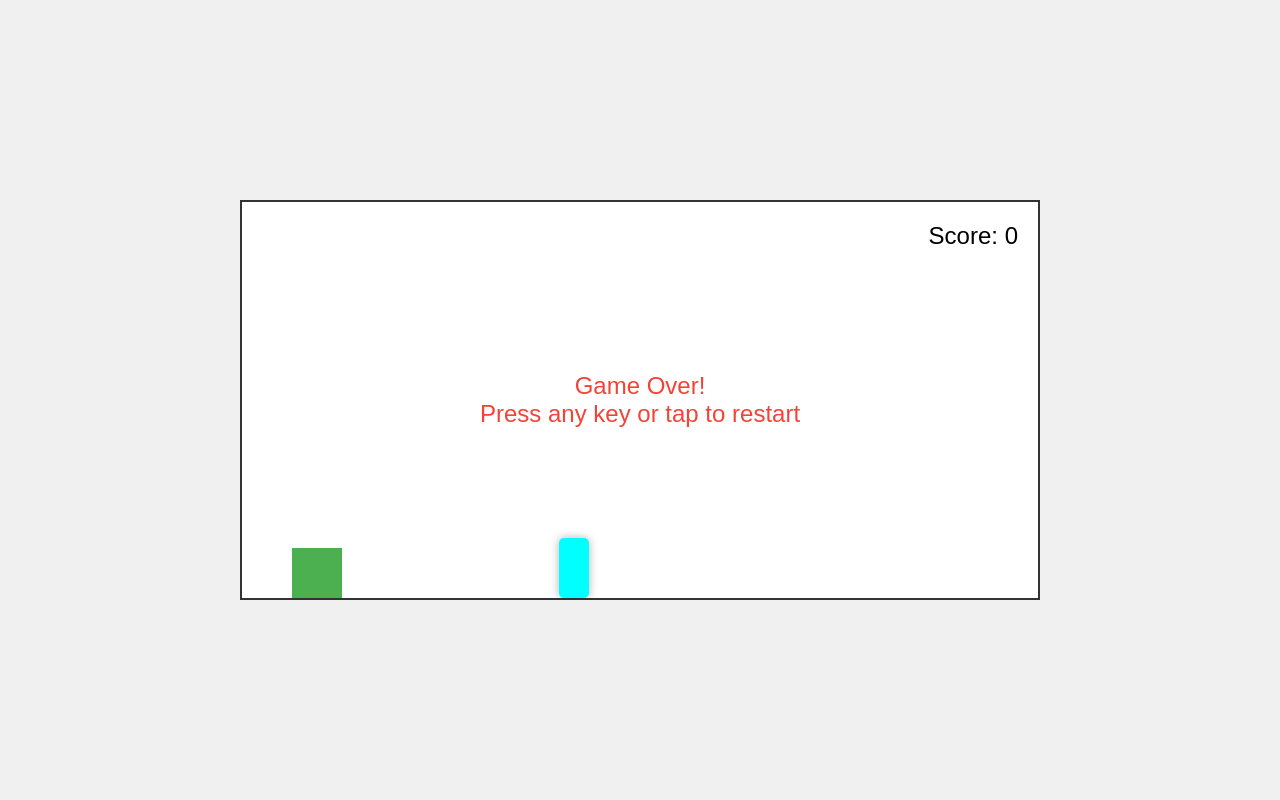
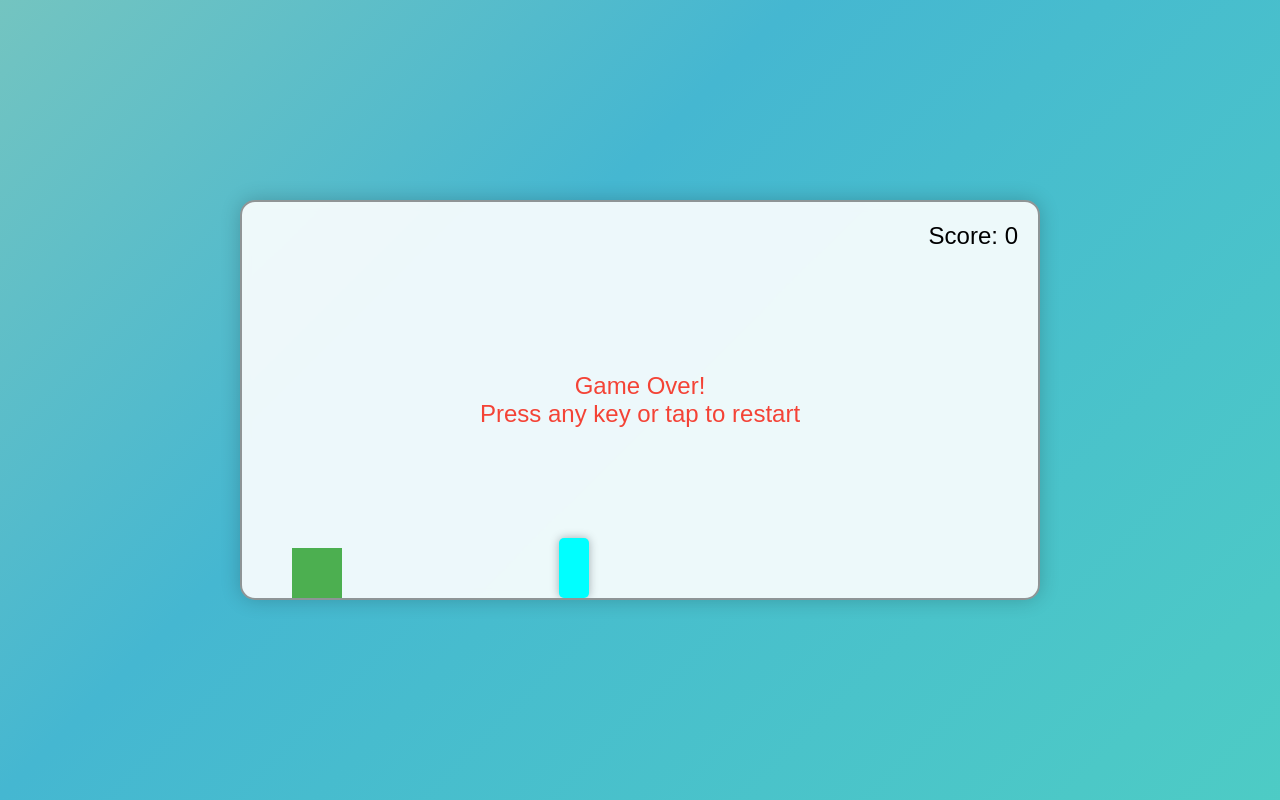
Before and after one commit to pommes25/h-pfspiel, a plain HTML site: page index.html in a window 1280 px wide. Drawn offline with Linux system fonts and the light colour scheme.

Commit message:
Update index.html

```diff
--- a/index.html
+++ b/index.html
@@ -11,22 +11,48 @@
             box-sizing: border-box;
         }
 
+        @keyframes gradient {
+            0% {
+                background-position: 0% 50%;
+            }
+            50% {
+                background-position: 100% 50%;
+            }
+            100% {
+                background-position: 0% 50%;
+            }
+        }
+
         body {
             display: flex;
             justify-content: center;
             align-items: center;
             min-height: 100vh;
-            background-color: #f0f0f0;
             font-family: Arial, sans-serif;
+            background: linear-gradient(
+                -45deg,
+                #FF6B6B,
+                #4ECDC4,
+                #45B7D1,
+                #96CEB4,
+                #FFEEAD,
+                #FFD93D,
+                #FF8C94
+            );
+            background-size: 400% 400%;
+            animation: gradient 15s ease infinite;
         }
 
         #game-container {
             position: relative;
             width: 800px;
             height: 400px;
-            background-color: #fff;
-            border: 2px solid #333;
+            background-color: rgba(255, 255, 255, 0.9);
+            border: 2px solid rgba(51, 51, 51, 0.5);
+            border-radius: 15px;
             overflow: hidden;
+            box-shadow: 0 0 20px rgba(0, 0, 0, 0.2);
+            backdrop-filter: blur(5px);
         }
 
         #player {
```
